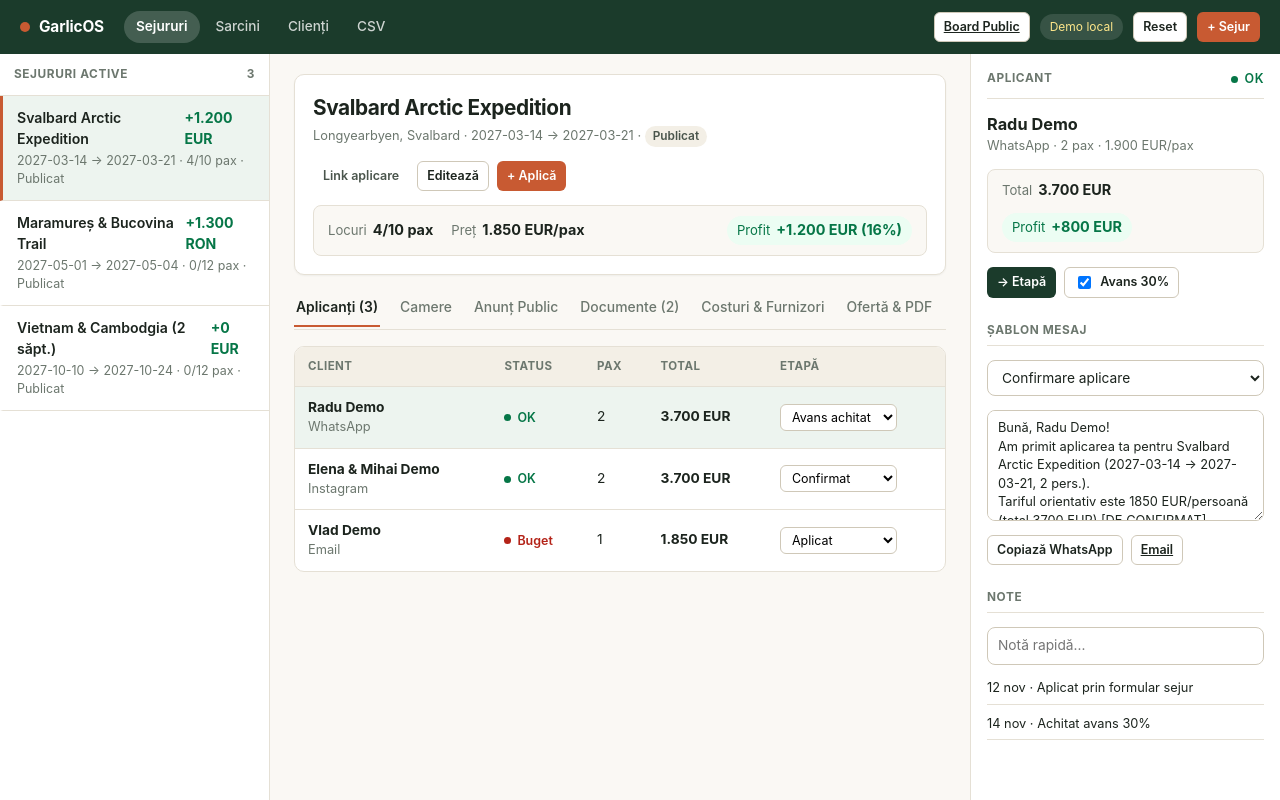
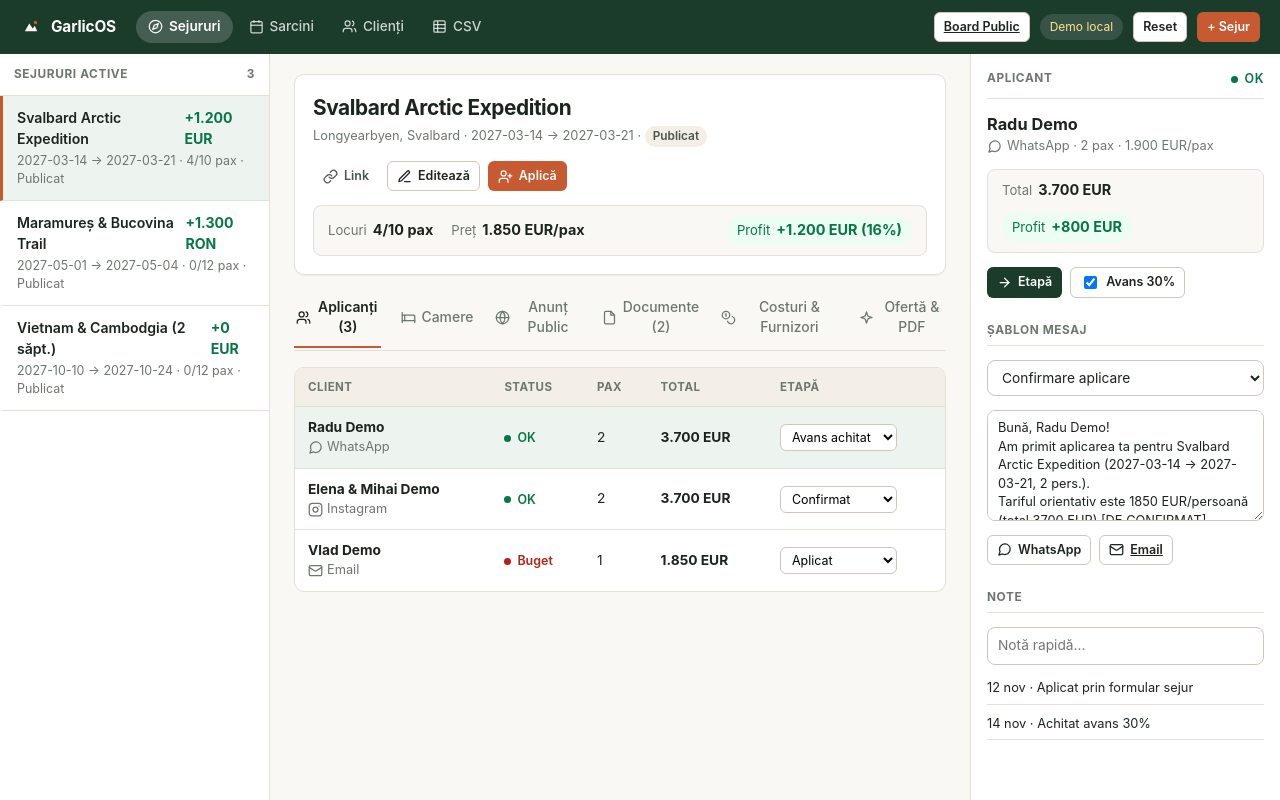
Before and after one commit to Roveraxel/TravelAgencyOS, a website with bundled scripts: page public/index.html in a window 1280 px wide. Built offline with nearby package versions, Linux system fonts and the light colour scheme.

Commit message:
ui: add custom SVG icon library, favicon, and channel/tab/action icons

```diff
--- a/public/app.js
+++ b/public/app.js
@@ -17,6 +17,7 @@ import {
   buildHotelRoomingRows,
 } from '/trip-utils.js';
 import { MESSAGE_TEMPLATES, renderMessageTemplate } from '/template-utils.js';
+import { icon, channelIcon } from '/icons.js';
 
 const STORAGE_KEY = 'travelagencyos_garlic_v2';
 
@@ -361,7 +362,7 @@ function renderMasterTripCenter(trip) {
                       const selectedCls = a.id === state.selectedAppId ? 'is-selected' : '';
                       return `
                       <tr class="${selectedCls}" data-select-app="${esc(a.id)}">
-                        <td><strong>${esc(cust.name)}</strong><div class="muted small">${esc(cust.channel)}</div></td>
+                        <td><strong>${esc(cust.name)}</strong><div class="muted small" style="display:flex;align-items:center;gap:4px">${channelIcon(cust.channel)} ${esc(cust.channel)}</div></td>
                         <td>${qualDotHtml(a.qualificationStatus, a.qualificationReasons)}</td>
                         <td>${pax}</td>
                         <td><strong>${fmtMoney(total, trip.currency)}</strong></td>
@@ -646,9 +647,9 @@ function renderMasterTripCenter(trip) {
           <p class="muted small">${esc(trip.destination)} · ${esc(trip.dates)} · <span class="badge">${esc(trip.postingStatus || 'Publicat')}</span></p>
         </div>
         <div class="header-actions no-print">
-          <button type="button" class="btn btn-ghost btn-sm" id="copy-apply-link-btn">Link aplicare</button>
-          <button type="button" class="btn btn-secondary btn-sm" id="edit-trip-top-btn">Editează</button>
-          <button type="button" class="btn btn-accent btn-sm" id="apply-to-trip-btn">+ Aplică</button>
+          <button type="button" class="btn btn-ghost btn-sm" id="copy-apply-link-btn">${icon('link')} Link</button>
+          <button type="button" class="btn btn-secondary btn-sm" id="edit-trip-top-btn">${icon('edit')} Editează</button>
+          <button type="button" class="btn btn-accent btn-sm" id="apply-to-trip-btn">${icon('userPlus')} Aplică</button>
         </div>
       </div>
       <div class="metric-strip">
@@ -659,12 +660,12 @@ function renderMasterTripCenter(trip) {
     </div>
 
     <div class="sub-tabs no-print">
-      <button type="button" class="sub-tab-btn ${state.activeCenterTab === 'applicants' ? 'is-active' : ''}" data-center-tab="applicants">Aplicanți (${tripApps.length})</button>
-      <button type="button" class="sub-tab-btn ${state.activeCenterTab === 'rooms' ? 'is-active' : ''}" data-center-tab="rooms">Camere</button>
-      <button type="button" class="sub-tab-btn ${state.activeCenterTab === 'posting' ? 'is-active' : ''}" data-center-tab="posting">Anunț Public</button>
-      <button type="button" class="sub-tab-btn ${state.activeCenterTab === 'docs' ? 'is-active' : ''}" data-center-tab="docs">Documente (${(state.documents || []).filter((d) => d.tripId === trip.id).length})</button>
-      <button type="button" class="sub-tab-btn ${state.activeCenterTab === 'costs' ? 'is-active' : ''}" data-center-tab="costs">Costuri &amp; Furnizori</button>
-      <button type="button" class="sub-tab-btn ${state.activeCenterTab === 'offer' ? 'is-active' : ''}" data-center-tab="offer">Ofertă &amp; PDF</button>
+      <button type="button" class="sub-tab-btn ${state.activeCenterTab === 'applicants' ? 'is-active' : ''}" data-center-tab="applicants">${icon('users')} Aplicanți (${tripApps.length})</button>
+      <button type="button" class="sub-tab-btn ${state.activeCenterTab === 'rooms' ? 'is-active' : ''}" data-center-tab="rooms">${icon('bed')} Camere</button>
+      <button type="button" class="sub-tab-btn ${state.activeCenterTab === 'posting' ? 'is-active' : ''}" data-center-tab="posting">${icon('globe')} Anunț Public</button>
+      <button type="button" class="sub-tab-btn ${state.activeCenterTab === 'docs' ? 'is-active' : ''}" data-center-tab="docs">${icon('file')} Documente (${(state.documents || []).filter((d) => d.tripId === trip.id).length})</button>
+      <button type="button" class="sub-tab-btn ${state.activeCenterTab === 'costs' ? 'is-active' : ''}" data-center-tab="costs">${icon('coins')} Costuri &amp; Furnizori</button>
+      <button type="button" class="sub-tab-btn ${state.activeCenterTab === 'offer' ? 'is-active' : ''}" data-center-tab="offer">${icon('sparkles')} Ofertă &amp; PDF</button>
     </div>
 
     ${tabBodyHtml}
@@ -694,14 +695,14 @@ function renderApplicantRightRail(trip) {
     </div>
     <div>
       <strong style="font-size:1.02rem">${esc(cust.name)}</strong>
-      <div class="muted small">${esc(cust.channel)} · ${pax} pax · ${fmtMoney(app.budgetPerPax, trip.currency)}/pax</div>
+      <div class="muted small" style="display:flex;align-items:center;gap:5px">${channelIcon(cust.channel)} ${esc(cust.channel)} · ${pax} pax · ${fmtMoney(app.budgetPerPax, trip.currency)}/pax</div>
     </div>
     <div class="metric-strip" style="gap:12px">
       <div class="metric-item"><span>Total</span><strong>${fmtMoney(total, trip.currency)}</strong></div>
       <div class="metric-item is-profit" style="margin-left:0"><span>Profit</span><strong>+${fmtMoney(profit, trip.currency)}</strong></div>
     </div>
     <div class="form-actions">
-      <button type="button" class="btn btn-primary btn-sm" id="rail-advance-btn">→ Etapă</button>
+      <button type="button" class="btn btn-primary btn-sm" id="rail-advance-btn">${icon('arrowRight')} Etapă</button>
       <label class="btn btn-secondary btn-sm" style="cursor:pointer">
         <input type="checkbox" id="rail-deposit-toggle" ${app.depositPaid ? 'checked' : ''}> Avans 30%
       </label>
@@ -713,8 +714,8 @@ function renderApplicantRightRail(trip) {
     </select>
     <textarea id="rail-tpl-body" rows="5" class="input" style="font-size:0.8rem">${esc(rendered.body)}</textarea>
     <div class="form-actions">
-      <button type="button" class="btn btn-secondary btn-sm" id="rail-wa-btn">Copiază WhatsApp</button>
-      <a class="btn btn-secondary btn-sm" href="mailto:?subject=${encodeURIComponent(rendered.subject)}&body=${encodeURIComponent(rendered.body)}">Email</a>
+      <button type="button" class="btn btn-secondary btn-sm" id="rail-wa-btn">${icon('chat')} WhatsApp</button>
+      <a class="btn btn-secondary btn-sm" href="mailto:?subject=${encodeURIComponent(rendered.subject)}&body=${encodeURIComponent(rendered.body)}">${icon('mail')} Email</a>
     </div>
 
     <div class="rail-header" style="padding:10px 0 6px"><span>Note</span></div>
@@ -765,7 +766,7 @@ function renderCustomersView() {
       return `
       <tr>
         <td><strong>${esc(c.name)}</strong></td>
-        <td>${esc(c.channel || '-')}</td>
+        <td><span style="display:inline-flex;align-items:center;gap:5px">${channelIcon(c.channel)} ${esc(c.channel || '-')}</span></td>
         <td>${count}</td>
         <td class="muted small">${esc(c.note || '-')}</td>
       </tr>`;
--- /dev/null
+++ b/public/icons.js
@@ -0,0 +1,41 @@
+/**
+ * Bibliotecă de pictograme SVG inline (16x16, stil Lucide, fără dependențe externe).
+ */
+
+const SVG_ATTR = 'width="15" height="15" viewBox="0 0 24 24" fill="none" stroke="currentColor" stroke-width="2" stroke-linecap="round" stroke-linejoin="round" class="ui-icon" aria-hidden="true"';
+
+export const ICONS = {
+  compass: `<svg ${SVG_ATTR}><circle cx="12" cy="12" r="10"/><polygon points="16.24 7.76 14.12 14.12 7.76 16.24 9.88 9.88 16.24 7.76"/></svg>`,
+  calendar: `<svg ${SVG_ATTR}><rect x="3" y="4" width="18" height="18" rx="2"/><line x1="16" y1="2" x2="16" y2="6"/><line x1="8" y1="2" x2="8" y2="6"/><line x1="3" y1="10" x2="21" y2="10"/></svg>`,
+  users: `<svg ${SVG_ATTR}><path d="M16 21v-2a4 4 0 0 0-4-4H6a4 4 0 0 0-4 4v2"/><circle cx="9" cy="7" r="4"/><path d="M22 21v-2a4 4 0 0 0-3-3.87"/><path d="M16 3.13a4 4 0 0 1 0 7.75"/></svg>`,
+  sheet: `<svg ${SVG_ATTR}><rect x="3" y="3" width="18" height="18" rx="2"/><line x1="3" y1="9" x2="21" y2="9"/><line x1="3" y1="15" x2="21" y2="15"/><line x1="9" y1="3" x2="9" y2="21"/></svg>`,
+  globe: `<svg ${SVG_ATTR}><circle cx="12" cy="12" r="10"/><line x1="2" y1="12" x2="22" y2="12"/><path d="M12 2a15.3 15.3 0 0 1 4 10 15.3 15.3 0 0 1-4 10 15.3 15.3 0 0 1-4-10 15.3 15.3 0 0 1 4-10z"/></svg>`,
+  bed: `<svg ${SVG_ATTR}><path d="M2 4v16"/><path d="M2 8h18a2 2 0 0 1 2 2v10"/><path d="M2 17h20"/><path d="M6 8v9"/></svg>`,
+  file: `<svg ${SVG_ATTR}><path d="M14 2H6a2 2 0 0 0-2 2v16a2 2 0 0 0 2 2h12a2 2 0 0 0 2-2V8z"/><polyline points="14 2 14 8 20 8"/></svg>`,
+  coins: `<svg ${SVG_ATTR}><circle cx="8" cy="8" r="6"/><path d="M18.09 10.37A6 6 0 1 1 10.34 18"/><path d="M7 6h1v4"/></svg>`,
+  sparkles: `<svg ${SVG_ATTR}><path d="m12 3-1.9 5.8a2 2 0 0 1-1.3 1.3L3 12l5.8 1.9a2 2 0 0 1 1.3 1.3L12 21l1.9-5.8a2 2 0 0 1 1.3-1.3L21 12l-5.8-1.9a2 2 0 0 1-1.3-1.3Z"/></svg>`,
+  printer: `<svg ${SVG_ATTR}><polyline points="6 9 6 2 18 2 18 9"/><path d="M6 18H4a2 2 0 0 1-2-2v-5a2 2 0 0 1 2-2h16a2 2 0 0 1 2 2v5a2 2 0 0 1-2 2h-2"/><rect x="6" y="14" width="12" height="8"/></svg>`,
+  link: `<svg ${SVG_ATTR}><path d="M10 13a5 5 0 0 0 7.54.54l3-3a5 5 0 0 0-7.07-7.07l-1.72 1.71"/><path d="M14 11a5 5 0 0 0-7.54-.54l-3 3a5 5 0 0 0 7.07 7.07l1.71-1.71"/></svg>`,
+  edit: `<svg ${SVG_ATTR}><path d="M12 20h9"/><path d="M16.5 3.5a2.12 2.12 0 0 1 3 3L7 19l-4 1 1-4Z"/></svg>`,
+  userPlus: `<svg ${SVG_ATTR}><path d="M16 21v-2a4 4 0 0 0-4-4H6a4 4 0 0 0-4 4v2"/><circle cx="9" cy="7" r="4"/><line x1="19" y1="8" x2="19" y2="14"/><line x1="22" y1="11" x2="16" y2="11"/></svg>`,
+  download: `<svg ${SVG_ATTR}><path d="M21 15v4a2 2 0 0 1-2 2H5a2 2 0 0 1-2-2v-4"/><polyline points="7 10 12 15 17 10"/><line x1="12" y1="15" x2="12" y2="3"/></svg>`,
+  upload: `<svg ${SVG_ATTR}><path d="M21 15v4a2 2 0 0 1-2 2H5a2 2 0 0 1-2-2v-4"/><polyline points="17 8 12 3 7 8"/><line x1="12" y1="3" x2="12" y2="15"/></svg>`,
+  chat: `<svg ${SVG_ATTR}><path d="M21 11.5a8.38 8.38 0 0 1-.9 3.8 8.5 8.5 0 0 1-7.6 4.7 8.38 8.38 0 0 1-3.8-.9L3 21l1.9-5.7a8.38 8.38 0 0 1-.9-3.8 8.5 8.5 0 0 1 4.7-7.6 8.38 8.38 0 0 1 3.8-.9h.5a8.48 8.48 0 0 1 8 8v.5z"/></svg>`,
+  mail: `<svg ${SVG_ATTR}><rect x="2" y="4" width="20" height="16" rx="2"/><path d="m22 7-8.97 5.7a1.94 1.94 0 0 1-2.06 0L2 7"/></svg>`,
+  camera: `<svg ${SVG_ATTR}><rect x="2" y="2" width="20" height="20" rx="5"/><circle cx="12" cy="12" r="4"/><line x1="17.5" y1="6.5" x2="17.51" y2="6.5"/></svg>`,
+  check: `<svg ${SVG_ATTR}><polyline points="20 6 9 17 4 12"/></svg>`,
+  arrowRight: `<svg ${SVG_ATTR}><line x1="5" y1="12" x2="19" y2="12"/><polyline points="12 5 19 12 12 19"/></svg>`,
+};
+
+export function icon(name) {
+  return ICONS[name] || '';
+}
+
+export function channelIcon(channel = '') {
+  const c = String(channel).toLowerCase();
+  if (c.includes('whatsapp')) return ICONS.chat;
+  if (c.includes('insta')) return ICONS.camera;
+  if (c.includes('email')) return ICONS.mail;
+  if (c.includes('excel') || c.includes('csv')) return ICONS.sheet;
+  return ICONS.globe;
+}
--- a/public/index.html
+++ b/public/index.html
@@ -4,20 +4,33 @@
   <meta charset="UTF-8">
   <meta name="viewport" content="width=device-width, initial-scale=1.0">
   <title>TravelAgencyOS — Garlic Trips Demo (Trip-First ATS)</title>
+  <link rel="icon" type="image/svg+xml" href="/favicon.svg">
   <link rel="stylesheet" href="/styles.css">
 </head>
 <body>
   <header class="topbar no-print">
     <div class="topbar-left">
       <div class="brand">
-        <span class="brand-dot" aria-hidden="true"></span>
+        <img src="/favicon.svg" width="22" height="22" alt="" aria-hidden="true" style="border-radius:5px">
         <span>GarlicOS</span>
       </div>
       <nav class="top-nav" role="tablist" aria-label="Navigație principală">
-        <button type="button" class="top-nav-btn is-active" data-view="trips" role="tab" aria-selected="true">Sejururi</button>
-        <button type="button" class="top-nav-btn" data-view="tasks" role="tab" aria-selected="false">Sarcini</button>
-        <button type="button" class="top-nav-btn" data-view="customers" role="tab" aria-selected="false">Clienți</button>
-        <button type="button" class="top-nav-btn" data-view="csv" role="tab" aria-selected="false">CSV</button>
+        <button type="button" class="top-nav-btn is-active" data-view="trips" role="tab" aria-selected="true">
+          <svg width="15" height="15" viewBox="0 0 24 24" fill="none" stroke="currentColor" stroke-width="2" class="ui-icon" aria-hidden="true"><circle cx="12" cy="12" r="10"/><polygon points="16.24 7.76 14.12 14.12 7.76 16.24 9.88 9.88 16.24 7.76"/></svg>
+          Sejururi
+        </button>
+        <button type="button" class="top-nav-btn" data-view="tasks" role="tab" aria-selected="false">
+          <svg width="15" height="15" viewBox="0 0 24 24" fill="none" stroke="currentColor" stroke-width="2" class="ui-icon" aria-hidden="true"><rect x="3" y="4" width="18" height="18" rx="2"/><line x1="16" y1="2" x2="16" y2="6"/><line x1="8" y1="2" x2="8" y2="6"/><line x1="3" y1="10" x2="21" y2="10"/></svg>
+          Sarcini
+        </button>
+        <button type="button" class="top-nav-btn" data-view="customers" role="tab" aria-selected="false">
+          <svg width="15" height="15" viewBox="0 0 24 24" fill="none" stroke="currentColor" stroke-width="2" class="ui-icon" aria-hidden="true"><path d="M16 21v-2a4 4 0 0 0-4-4H6a4 4 0 0 0-4 4v2"/><circle cx="9" cy="7" r="4"/><path d="M22 21v-2a4 4 0 0 0-3-3.87"/><path d="M16 3.13a4 4 0 0 1 0 7.75"/></svg>
+          Clienți
+        </button>
+        <button type="button" class="top-nav-btn" data-view="csv" role="tab" aria-selected="false">
+          <svg width="15" height="15" viewBox="0 0 24 24" fill="none" stroke="currentColor" stroke-width="2" class="ui-icon" aria-hidden="true"><rect x="3" y="3" width="18" height="18" rx="2"/><line x1="3" y1="9" x2="21" y2="9"/><line x1="3" y1="15" x2="21" y2="15"/><line x1="9" y1="3" x2="9" y2="21"/></svg>
+          CSV
+        </button>
       </nav>
     </div>
     <div class="topbar-right">
--- a/public/styles.css
+++ b/public/styles.css
@@ -93,6 +93,14 @@ body {
   font-size: 0.85rem;
   font-weight: 500;
   cursor: pointer;
+  display: inline-flex;
+  align-items: center;
+  gap: 6px;
+}
+
+.ui-icon {
+  flex-shrink: 0;
+  vertical-align: -2px;
 }
 
 .top-nav-btn:hover {
@@ -281,6 +289,9 @@ body {
   font-weight: 500;
   color: var(--muted);
   cursor: pointer;
+  display: inline-flex;
+  align-items: center;
+  gap: 6px;
 }
 
 .sub-tab-btn.is-active {
```
Also changed, not shown: public/favicon.svg (added).
